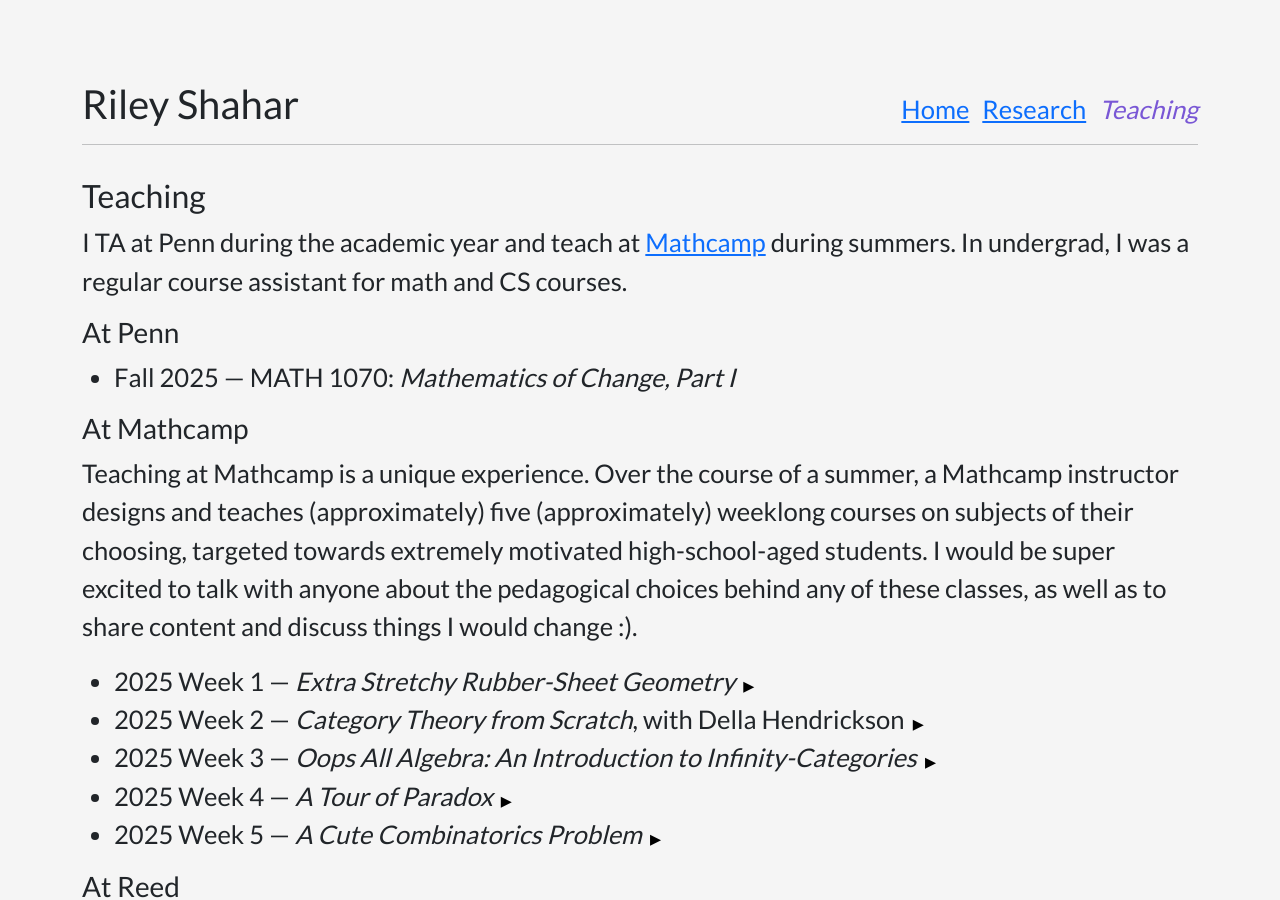
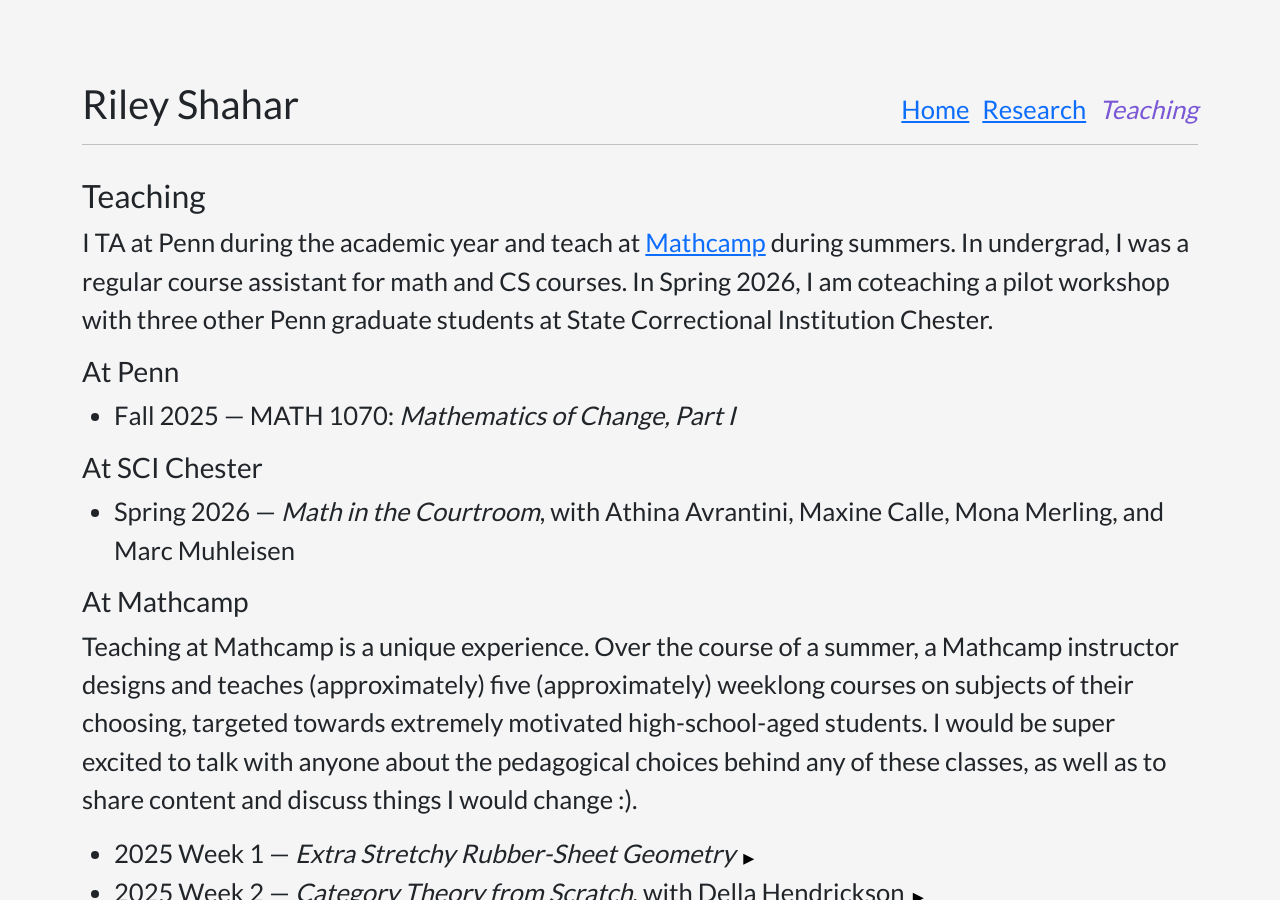
Before and after one commit to rileyshahar/website, a Jekyll site: the page built from teaching.md, in a window 1280 px wide and 900 px high. Built offline with Jekyll 4.4.1, drawn with Linux system fonts in a browser that asks for light colours.

Commit message:
add chester workshop

```diff
--- a/_data/expository-talks.yaml
+++ b/_data/expository-talks.yaml
@@ -61,7 +61,7 @@
     of intuitionistic logic.
 
 - title: Girard's paradox for set theorists, via Hurkens
-  date: 2024-11-22}
+  date: 2024-11-22
   venue: Penn Graduate Logic Seminar
   abstract: >
     Girard's paradox is an analogue of Russell's paradox which demonstrates the
--- a/_data/papers.yaml
+++ b/_data/papers.yaml
@@ -1,6 +1,6 @@
 - title: Enumerating submonoids of finite commutative monoids
   date: 2025-08-28
-  arxiv: 2508.20786
+  arxiv: "2508.20786"
   status: submitted
   coauthors:
   - Caoilainn Kirkpatrick
--- a/_data/teaching.yaml
+++ b/_data/teaching.yaml
@@ -1,3 +1,13 @@
+- title: Math in the Courtroom
+  inst: SCI Chester
+  coteachers:
+    - Athina Avrantini
+    - Maxine Calle
+    - Mona Merling
+    - Marc Muhleisen
+  term: Spring
+  year: 2026
+
 - title: Mathematics of Change, Part I
   code: MATH 1070
   inst: University of Pennsylvania
--- a/teaching.md
+++ b/teaching.md
@@ -5,7 +5,7 @@ title: Teaching
 
 I TA at Penn during the academic year and teach at
 [Mathcamp](https://mathcamp.org){:target="_blank"} during summers. In undergrad,
-I was a regular course assistant for math and CS courses.
+I was a regular course assistant for math and CS courses. In Spring 2026, I am coteaching a pilot workshop with three other Penn graduate students at State Correctional Institution Chester.
 
 ### At Penn
 
@@ -19,6 +19,29 @@ I was a regular course assistant for math and CS courses.
     {%- assign subset = upenn | where: "year", y | where: "term", term -%}
     {%- for c in subset -%}
       <li> {{ c.term }} {{ c.year }} — {{ c.code }}: <em>{{ c.title }}</em> </li>
+    {%- endfor -%}
+  {%- endfor -%}
+{%- endfor -%}
+</ul>
+
+### At SCI Chester
+
+<ul>
+{%- assign chester = site.data.teaching | where: "inst", "SCI Chester" -%}
+{%- assign years = chester | map: "year" | uniq | sort | reverse -%}
+{%- assign term_order = "Fall,Spring" | split: "," -%}
+
+{%- for y in years -%}
+  {%- for term in term_order -%}
+    {%- assign subset = chester | where: "year", y | where: "term", term -%}
+    {%- for c in subset -%}
+      <li>
+        {{ c.term }} {{ c.year }} — <em>{{ c.title }}</em>
+        {%- if c.coteachers and c.coteachers.size > 0 -%}
+     , with {{ " " }}
+          {%- include comma-sep.html list=c.coteachers -%}
+        {%- endif -%}
+      </li>
     {%- endfor -%}
   {%- endfor -%}
 {%- endfor -%}
@@ -46,7 +69,7 @@ share content and discuss things I would change :).
       <li>
         {{ c.year }} Week {{ c.week }} — <em>{{ c.title }}</em>
         {%- if c.coteachers and c.coteachers.size > 0 -%}
-					, with {{ " " }}
+     , with {{ " " }}
           {%- include comma-sep.html list=c.coteachers -%}
         {%- endif -%}
         {%- if c.description -%}
```
